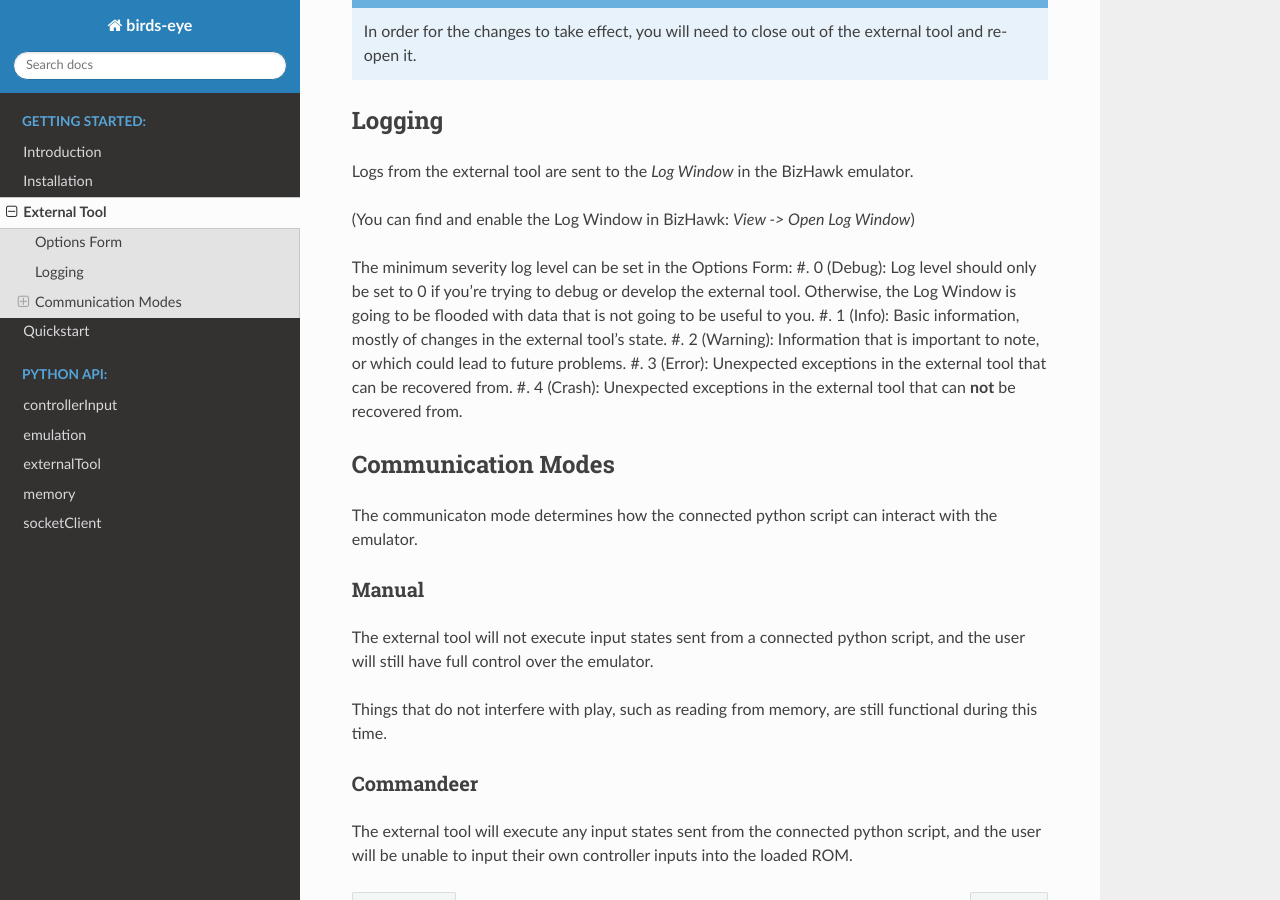
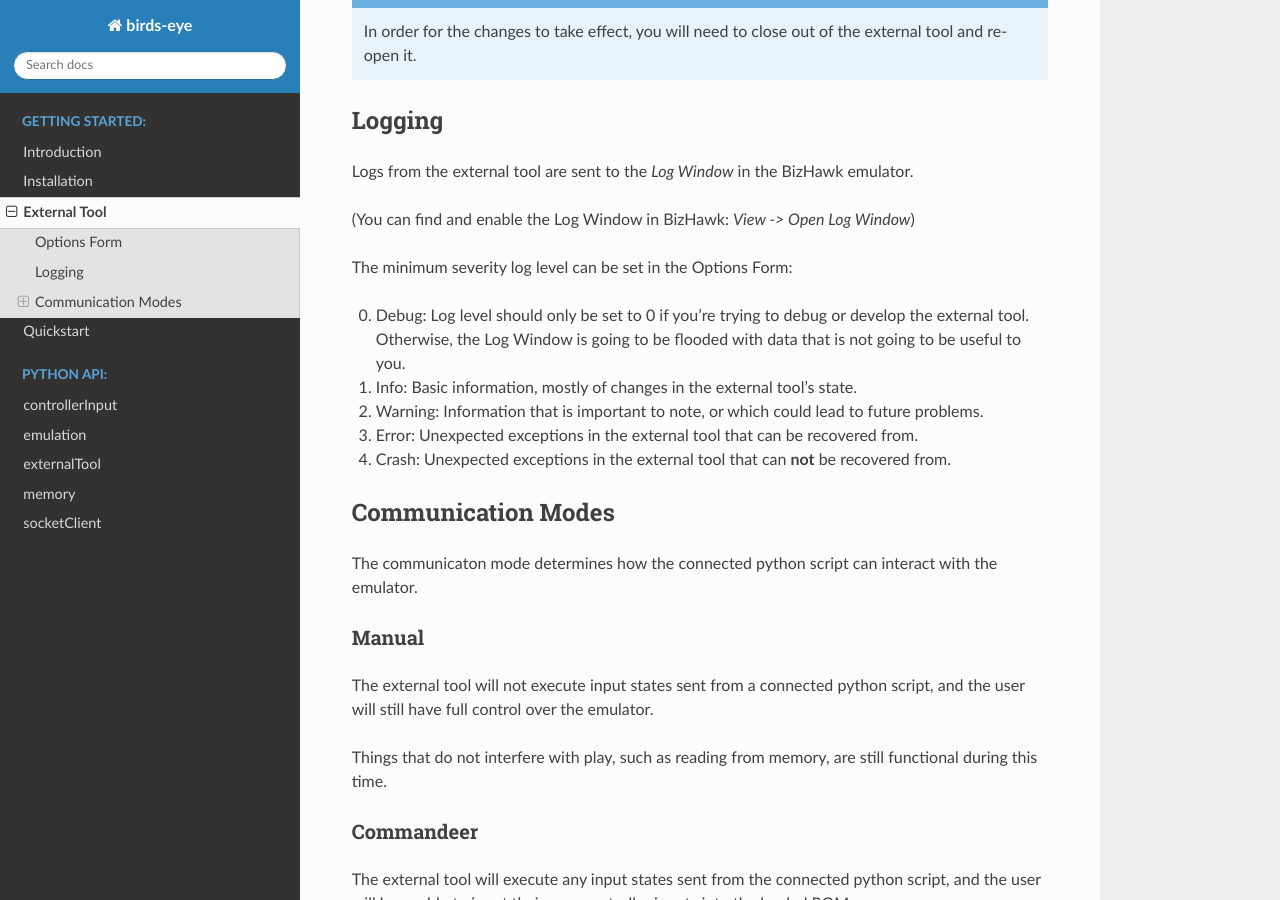
Before and after one commit to SkiHatDuckie/birds-eye, a Sphinx documentation site: the page built from docs/source/gettingStarted/externalTool.rst, in a window 1280 px wide and 900 px high, scrolled down 491 px. Built offline with Sphinx 7.4.7 and the Read the Docs theme 2.0.0, drawn with Linux system fonts in a browser that asks for light colours.

Commit message:
Rework externalTool.rst formatting

```diff
--- a/docs/source/gettingStarted/externalTool.rst
+++ b/docs/source/gettingStarted/externalTool.rst
@@ -24,13 +24,14 @@ Logs from the external tool are sent to the `Log Window` in the BizHawk emulator
 (You can find and enable the Log Window in BizHawk: `View -> Open Log Window`)
 
 The minimum severity log level can be set in the Options Form:
-#. 0 (Debug): Log level should only be set to 0 if you're trying to debug or develop the
-external tool. Otherwise, the Log Window is going to be flooded with data that is not going
-to be useful to you.
-#. 1 (Info): Basic information, mostly of changes in the external tool's state.
-#. 2 (Warning): Information that is important to note, or which could lead to future problems.
-#. 3 (Error): Unexpected exceptions in the external tool that can be recovered from.
-#. 4 (Crash): Unexpected exceptions in the external tool that can **not** be recovered from.
+
+0. Debug: Log level should only be set to 0 if you're trying to debug or develop the
+   external tool. Otherwise, the Log Window is going to be flooded with data that is not going
+   to be useful to you.
+1. Info: Basic information, mostly of changes in the external tool's state.
+2. Warning: Information that is important to note, or which could lead to future problems.
+3. Error: Unexpected exceptions in the external tool that can be recovered from.
+4. Crash: Unexpected exceptions in the external tool that can **not** be recovered from.
 
 Communication Modes
 -------------------
```
Also changed, not shown: other parts of docs/source/gettingStarted/externalTool.rst (+2 -2 lines), docs/source/images/extTool.png (deleted), docs/source/images/optionsMenu.png (deleted).
